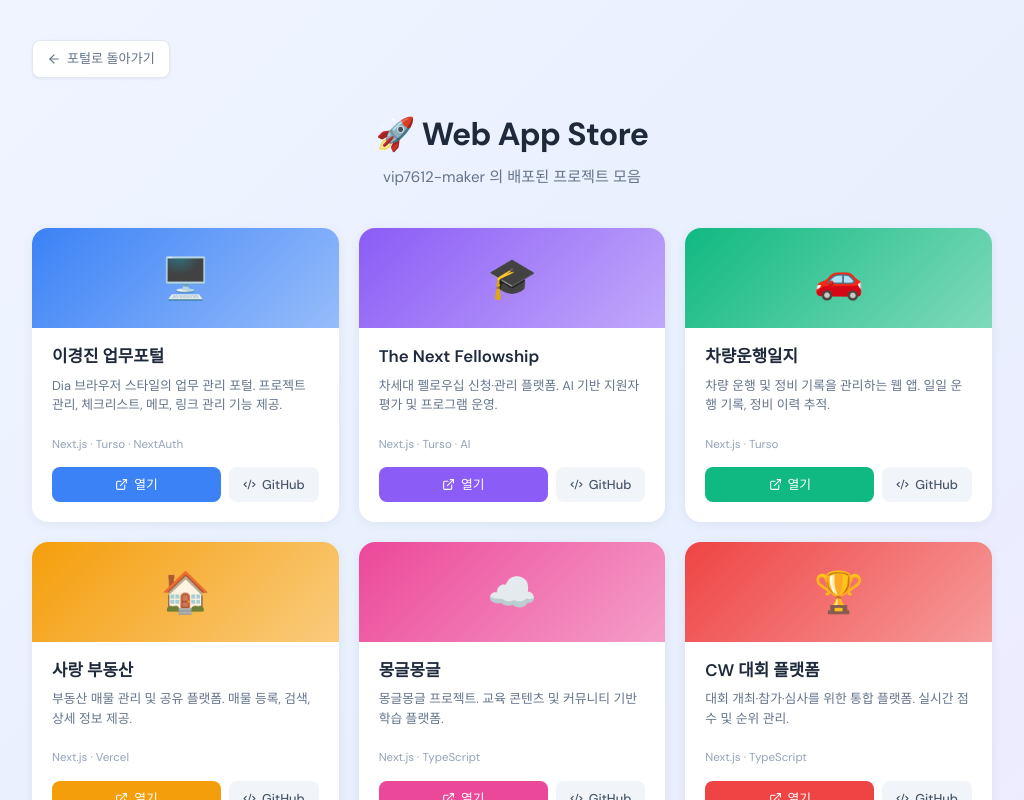
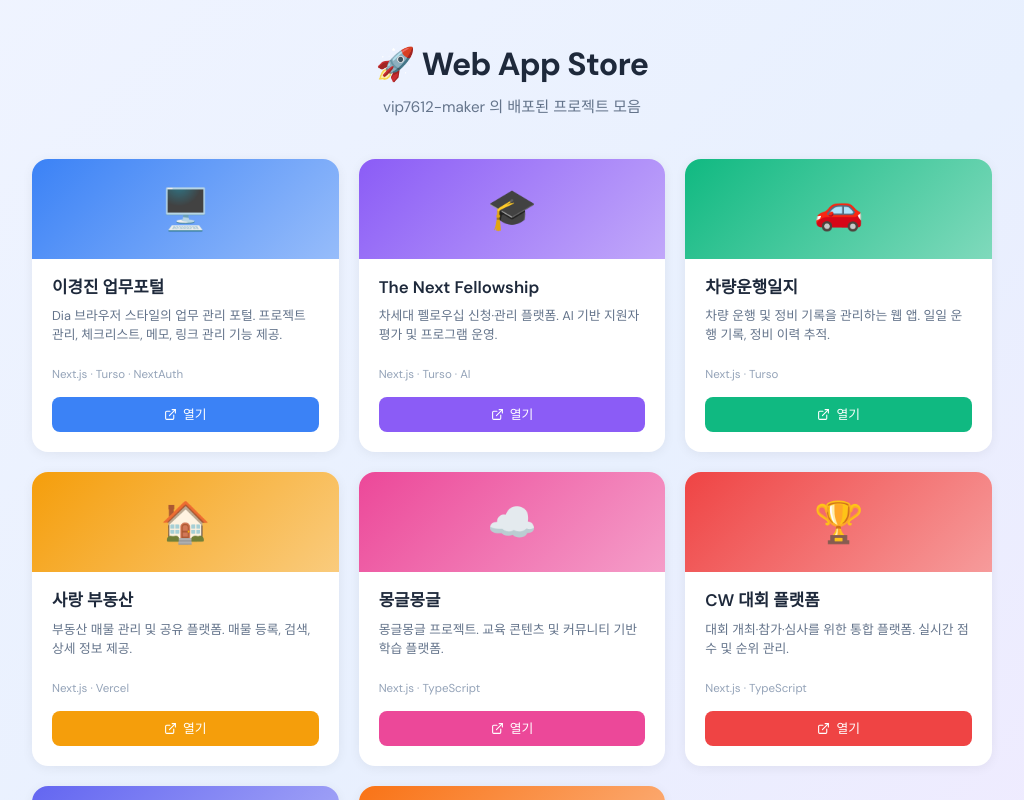
Before and after one commit to vip7612-maker/lee-work-portal, a Next.js app: page /app-store in a window 1280 px wide. Shown: the whole page, without its empty margins (128-1152 px from the left). Built offline with nearby package versions, Linux system fonts and the light colour scheme.

Commit message:
App Store: remove back button, single open button for deployed URL

```diff
--- a/src/app/app-store/page.tsx
+++ b/src/app/app-store/page.tsx
@@ -1,6 +1,5 @@
 "use client";
-import { ExternalLink, ArrowLeft, Code2 } from "lucide-react";
-import Link from "next/link";
+import { ExternalLink } from "lucide-react";
 
 const apps = [
   {
@@ -86,17 +85,6 @@
       fontFamily: "'DM Sans', system-ui, sans-serif",
     }}>
       <div style={{ maxWidth: 960, margin: "0 auto" }}>
-        {/* Header */}
-        <div style={{ display:"flex", alignItems:"center", gap:16, marginBottom:32 }}>
-          <Link href="/" style={{
-            display:"flex", alignItems:"center", gap:6, padding:"8px 14px",
-            background:"white", borderRadius:8, border:"1px solid #e2e8f0",
-            color:"#64748b", textDecoration:"none", fontSize:".82rem", fontWeight:500,
-            boxShadow:"0 1px 3px rgba(0,0,0,.06)",
-          }}>
-            <ArrowLeft size={14}/> 포털로 돌아가기
-          </Link>
-        </div>
         <div style={{ textAlign:"center", marginBottom:40 }}>
           <h1 style={{
             fontSize:"2rem", fontWeight:700, color:"#1e293b",
@@ -147,10 +135,8 @@
                 <p style={{ fontSize: ".72rem", color: "#94a3b8", marginBottom: 14 }}>
                   {app.tech}
                 </p>
-                {/* Buttons */}
-                <div style={{ display: "flex", gap: 8 }}>
-                  <a href={app.url} target="_blank" rel="noreferrer" style={{
-                    flex: 1, display: "flex", alignItems: "center", justifyContent: "center", gap: 6,
+                <a href={app.url} target="_blank" rel="noreferrer" style={{
+                    display: "flex", alignItems: "center", justifyContent: "center", gap: 6,
                     padding: "8px 0", borderRadius: 8,
                     background: app.color, color: "white",
                     fontSize: ".8rem", fontWeight: 500, textDecoration: "none",
@@ -161,19 +147,6 @@
                   >
                     <ExternalLink size={13}/> 열기
                   </a>
-                  <a href={`https://github.com/vip7612-maker/${app.repo}`} target="_blank" rel="noreferrer" style={{
-                    display: "flex", alignItems: "center", justifyContent: "center", gap: 6,
-                    padding: "8px 14px", borderRadius: 8,
-                    background: "#f1f5f9", color: "#475569",
-                    fontSize: ".8rem", fontWeight: 500, textDecoration: "none",
-                    transition: "background .15s",
-                  }}
-                    onMouseEnter={e => (e.currentTarget.style.background = "#e2e8f0")}
-                    onMouseLeave={e => (e.currentTarget.style.background = "#f1f5f9")}
-                  >
-                    <Code2 size={13}/> GitHub
-                  </a>
-                </div>
               </div>
             </div>
           ))}
```
